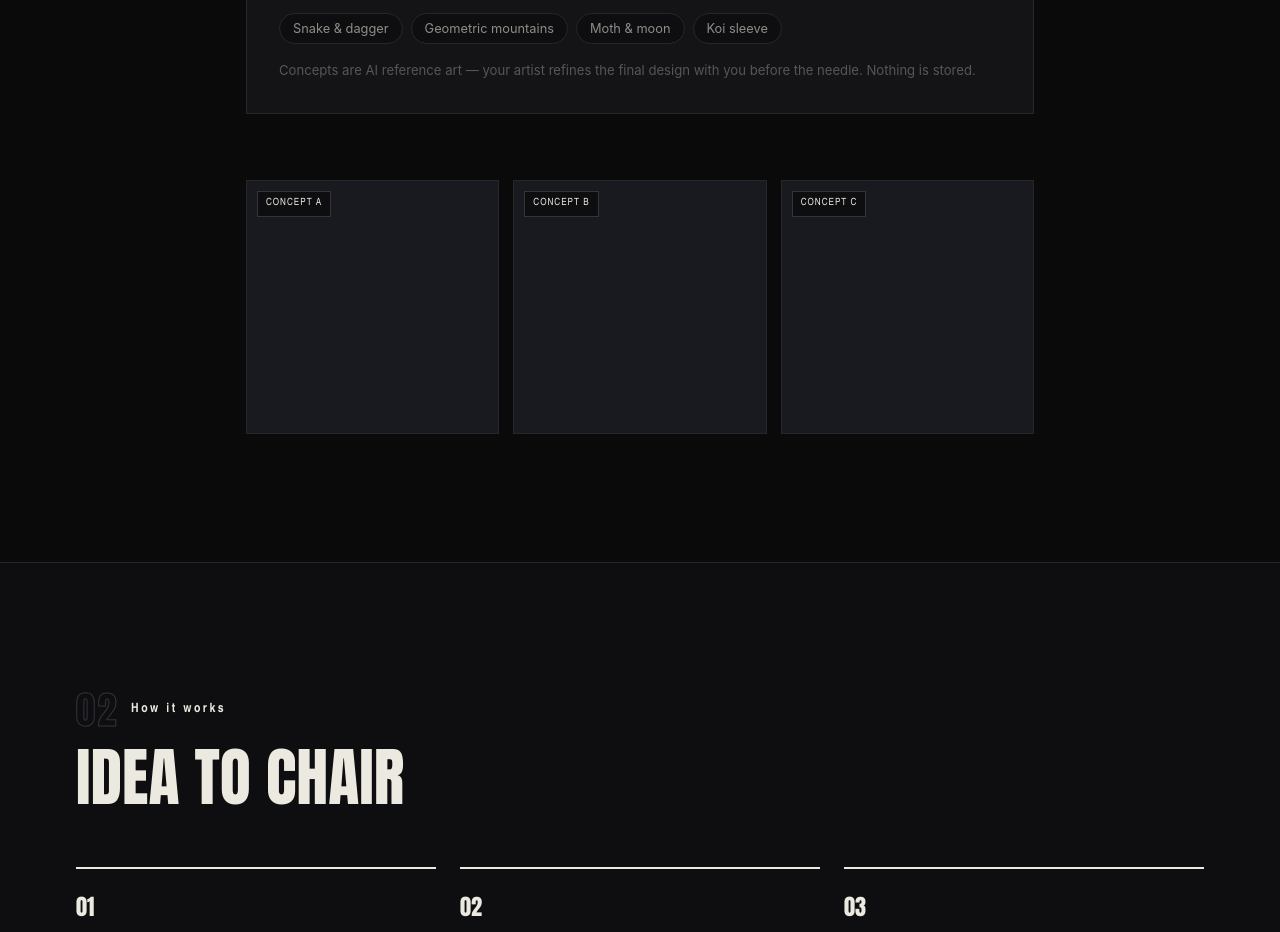
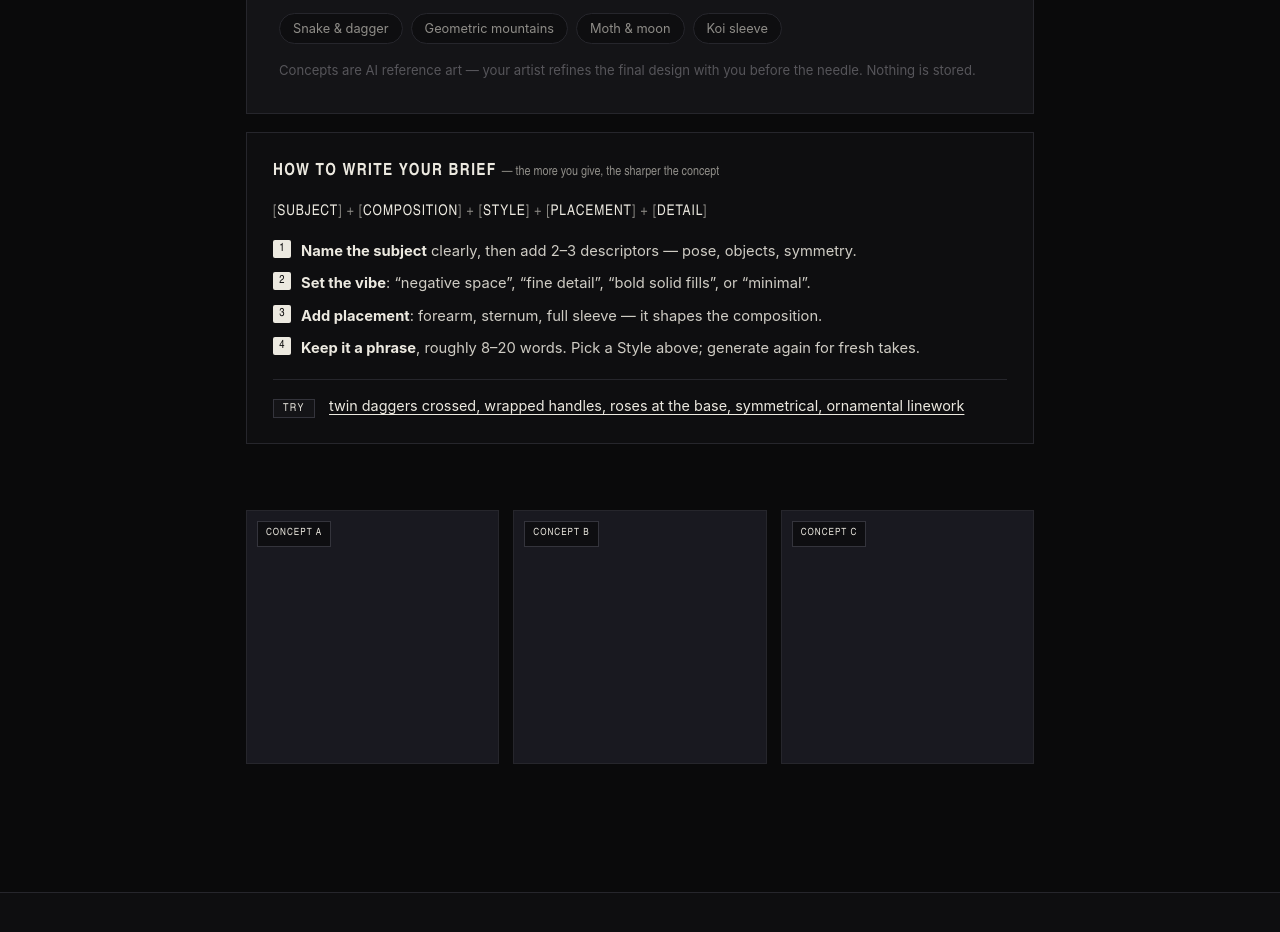
Before and after one commit to Vision-WRLD/vision-ink, a website: page public/ai.html in a window 1280 px wide. Shown: the part 1363-2295 px from the top of the page. Drawn offline with Linux system fonts and the light colour scheme.

Commit message:
feat(ai): on-page prompt-writing guide for clients (formula, steps, clickable example)

```diff
--- a/public/ai.html
+++ b/public/ai.html
@@ -12,7 +12,7 @@
   <link rel="preconnect" href="https://fonts.googleapis.com" />
   <link rel="preconnect" href="https://fonts.gstatic.com" crossorigin />
   <link href="https://fonts.googleapis.com/css2?family=Anton&family=Oswald:wght@400;500;600&family=Inter:wght@400;500&display=swap" rel="stylesheet" />
-  <link rel="stylesheet" href="/css/site.css?v=3" />
+  <link rel="stylesheet" href="/css/site.css?v=4" />
 </head>
 <body>
   <div class="grain"></div><div class="vignette"></div>
@@ -80,6 +80,18 @@
         <p class="gen-hint">Concepts are AI reference art — your artist refines the final design with you before the needle. Nothing is stored.</p>
       </form>
 
+      <div class="prompt-guide reveal">
+        <h4>How to write your brief <small>— the more you give, the sharper the concept</small></h4>
+        <p class="pg-formula"><b>[</b>subject<b>] + [</b>composition<b>] + [</b>style<b>] + [</b>placement<b>] + [</b>detail<b>]</b></p>
+        <ol>
+          <li><b>Name the subject</b> clearly, then add 2–3 descriptors — pose, objects, symmetry.</li>
+          <li><b>Set the vibe</b>: “negative space”, “fine detail”, “bold solid fills”, or “minimal”.</li>
+          <li><b>Add placement</b>: forearm, sternum, full sleeve — it shapes the composition.</li>
+          <li><b>Keep it a phrase</b>, roughly 8–20 words. Pick a Style above; generate again for fresh takes.</li>
+        </ol>
+        <p class="pg-eg"><span>Try</span> <a class="pg-try" data-fill="twin daggers crossed, wrapped handles, roses at the base, symmetrical, ornamental linework">twin daggers crossed, wrapped handles, roses at the base, symmetrical, ornamental linework</a></p>
+      </div>
+
       <div id="gen-status" class="gen-status" role="status" aria-live="polite"></div>
 
       <div id="results" class="results" hidden>
@@ -126,7 +138,7 @@
     </div>
   </footer>
 
-  <script src="/js/site.js?v=3"></script>
-  <script src="/js/ai.js?v=3"></script>
+  <script src="/js/site.js?v=4"></script>
+  <script src="/js/ai.js?v=4"></script>
 </body>
 </html>
--- a/public/css/site.css
+++ b/public/css/site.css
@@ -348,6 +348,20 @@ section { position: relative; padding: clamp(64px, 10vw, 132px) 0; }
 }
 .ai-chips button:hover { color: var(--accent); border-color: var(--accent); }
 .gen-hint { color: var(--faint); font-size: 0.82rem; margin: 16px 0 0; }
+
+/* prompt-writing guide (client-facing) */
+.prompt-guide { border: 1px solid var(--line); background: var(--ink-2); padding: clamp(18px, 3vw, 26px); margin-top: 18px; }
+.prompt-guide h4 { font-family: var(--cond); text-transform: uppercase; letter-spacing: 0.08em; font-size: 1.05rem; font-weight: 600; margin: 0; }
+.prompt-guide h4 small { color: var(--muted); text-transform: none; letter-spacing: 0; font-weight: 400; font-size: 0.82rem; }
+.pg-formula { font-family: var(--cond); text-transform: uppercase; letter-spacing: 0.06em; font-size: 0.92rem; color: var(--bone); margin: 14px 0 0; }
+.pg-formula b { color: var(--muted); font-weight: 400; }
+.prompt-guide ol { margin: 16px 0 0; padding: 0; list-style: none; display: grid; gap: 9px; counter-reset: pg; }
+.prompt-guide li { counter-increment: pg; color: var(--bone-2); font-size: 0.92rem; padding-left: 28px; position: relative; }
+.prompt-guide li::before { content: counter(pg); position: absolute; left: 0; top: 0; font-family: var(--cond); font-size: 0.72rem; color: var(--ink); background: var(--bone); width: 18px; height: 18px; display: grid; place-items: center; border-radius: 2px; }
+.prompt-guide li b { color: var(--bone); }
+.pg-eg { margin: 18px 0 0; padding-top: 14px; border-top: 1px solid var(--line); font-size: 0.9rem; color: var(--muted); }
+.pg-eg span { font-family: var(--cond); text-transform: uppercase; letter-spacing: 0.14em; font-size: 0.68rem; color: var(--bone); background: var(--panel); border: 1px solid var(--line-2); padding: 3px 9px; margin-right: 10px; }
+.pg-try { color: var(--bone); cursor: pointer; text-decoration: underline; text-underline-offset: 3px; }
 .gen-status { min-height: 1.4em; margin-top: 22px; color: var(--accent); font-family: var(--cond);
   letter-spacing: 0.08em; text-transform: uppercase; font-size: 0.9rem; }
 .gen-status.error { color: #ff6b6b; }
--- a/public/js/ai.js
+++ b/public/js/ai.js
@@ -13,6 +13,15 @@
     b.addEventListener("click", () => {
       desc.value = b.dataset.p;
       desc.focus();
+    })
+  );
+
+  // clickable "Try" example in the prompt guide
+  document.querySelectorAll(".pg-try").forEach((a) =>
+    a.addEventListener("click", () => {
+      desc.value = a.dataset.fill;
+      desc.focus();
+      desc.scrollIntoView({ block: "center", behavior: "smooth" });
     })
   );
 
```
